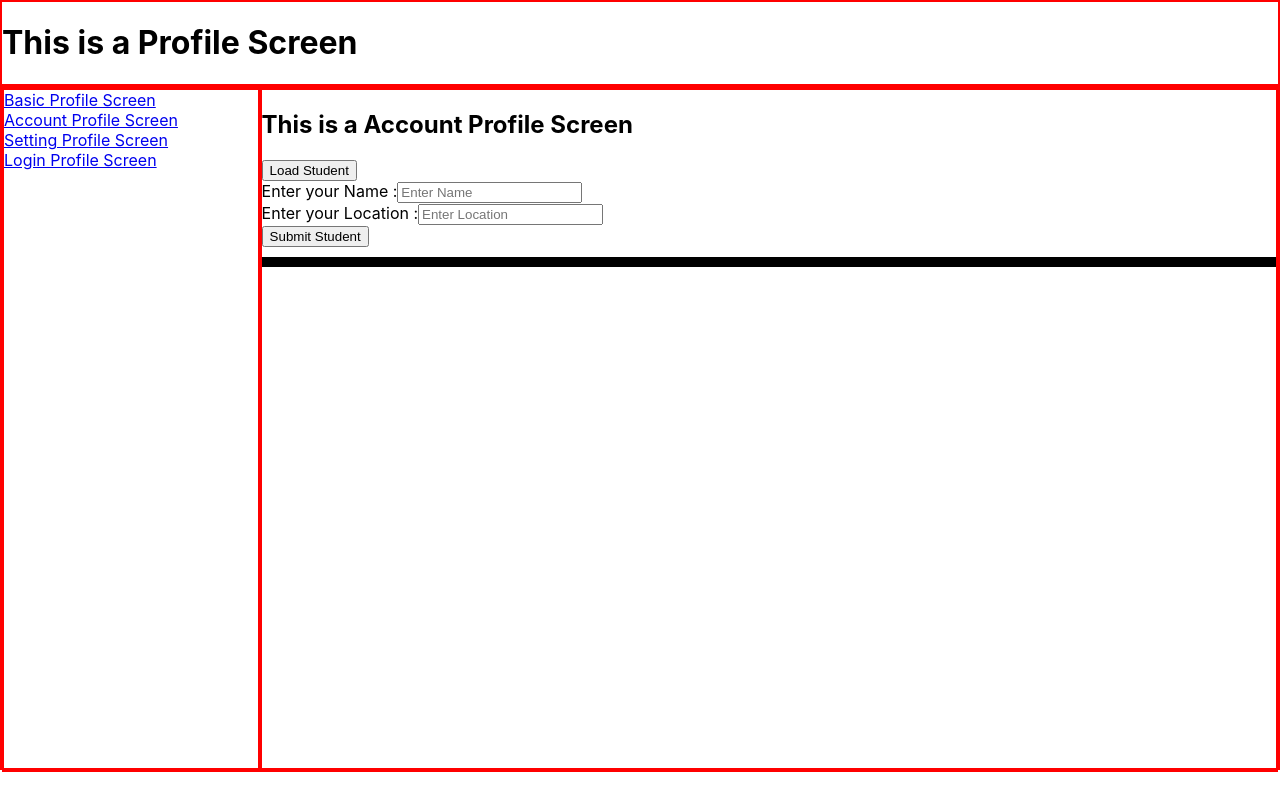
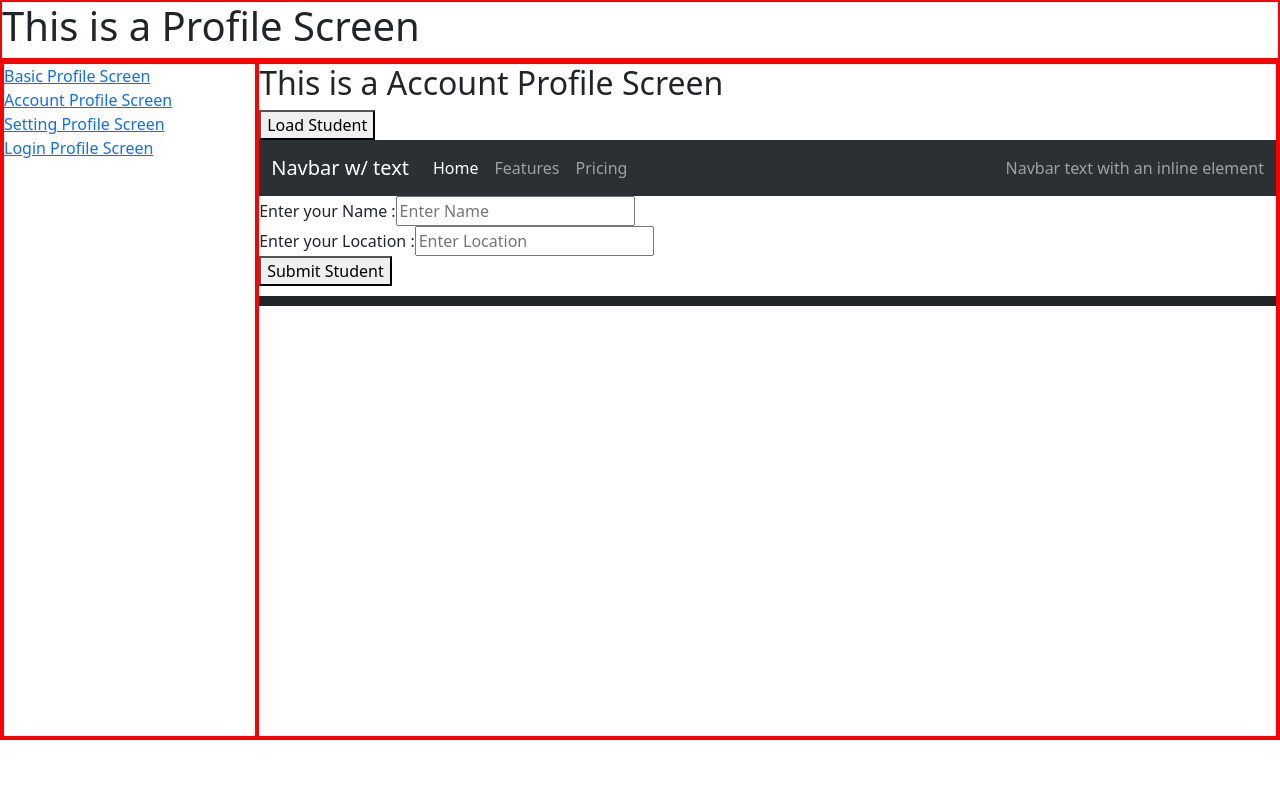
Before and after one commit to karthickvkumar/vcentry26, a React (Create React App) app in the folder learning-react/: page /profile/account in a window 1280 px wide. Built offline with nearby package versions, Linux system fonts and the light colour scheme.

Commit message:
commit message

```diff
--- a/learning-react/package.json
+++ b/learning-react/package.json
@@ -7,6 +7,7 @@
     "@testing-library/react": "^13.4.0",
     "@testing-library/user-event": "^13.5.0",
     "axios": "^1.4.0",
+    "bootstrap": "^5.3.1",
     "react": "^18.2.0",
     "react-dom": "^18.2.0",
     "react-router-dom": "^6.14.0",
--- a/learning-react/src/App.js
+++ b/learning-react/src/App.js
@@ -19,7 +19,9 @@ import LoginProfile from "./screens/login-profile";
 
 import EmailSendPage from "./screens/email-verify";
 import VerifyEmailPage from "./screens/verify-process";
-
+// npm i bootstrap@5.3.1 -s
+import "bootstrap/dist/css/bootstrap.css";
+import "bootstrap/dist/js/bootstrap";
 import "./css/style.css";
 
 const App = () => {
--- /dev/null
+++ b/learning-react/src/components/navbar.js
@@ -0,0 +1,34 @@
+import React from 'react';
+
+const NavbarComponent = () => {
+  return (
+    <div>
+      <nav className="navbar navbar-expand-lg bg-body-tertiary bg-primary" data-bs-theme="dark">
+      <div className="container-fluid">
+        <a className="navbar-brand" href="#">Navbar w/ text</a>
+        <button className="navbar-toggler" type="button" data-bs-toggle="collapse" data-bs-target="#navbarText" aria-controls="navbarText" aria-expanded="false" aria-label="Toggle navigation">
+          <span className="navbar-toggler-icon"></span>
+        </button>
+        <div className="collapse navbar-collapse" id="navbarText">
+          <ul className="navbar-nav me-auto mb-2 mb-lg-0">
+            <li className="nav-item">
+              <a className="nav-link active" aria-current="page" href="#">Home</a>
+            </li>
+            <li className="nav-item">
+              <a className="nav-link" href="#">Features</a>
+            </li>
+            <li className="nav-item">
+              <a className="nav-link" href="#">Pricing</a>
+            </li>
+          </ul>
+          <span className="navbar-text">
+            Navbar text with an inline element
+          </span>
+        </div>
+      </div>
+    </nav>
+    </div>
+  );
+};
+
+export default NavbarComponent;
--- a/learning-react/src/screens/account-profile.js
+++ b/learning-react/src/screens/account-profile.js
@@ -1,5 +1,7 @@
 import React, { useState } from 'react';
 import axios from 'axios';
+
+import NavbarComponent from '../components/navbar';
 
 const AccountProfileScreen = () => {
 
@@ -52,7 +54,7 @@ const AccountProfileScreen = () => {
     <div>
       <h2>This is a Account Profile Screen</h2>
       <button onClick={() => loadStudent()}>Load Student</button>
-
+      <NavbarComponent></NavbarComponent>
       <div>
         <label>Enter your Name :</label>
         <input type="text" id="name" placeholder='Enter Name' onChange={onHandleInput} />
--- a/learning-react/src/screens/profile.js
+++ b/learning-react/src/screens/profile.js
@@ -3,7 +3,7 @@ import { Outlet, NavLink } from 'react-router-dom';
 
 const ProfileScreen = () => {
   return (
-    <div className='container'>
+    <div className='containers'>
       <div className='profile-header'>
         <h1>This is a Profile Screen</h1>
       </div>
```
Also changed, not shown: 1 other file (tests, documents, lock files or other folders).
